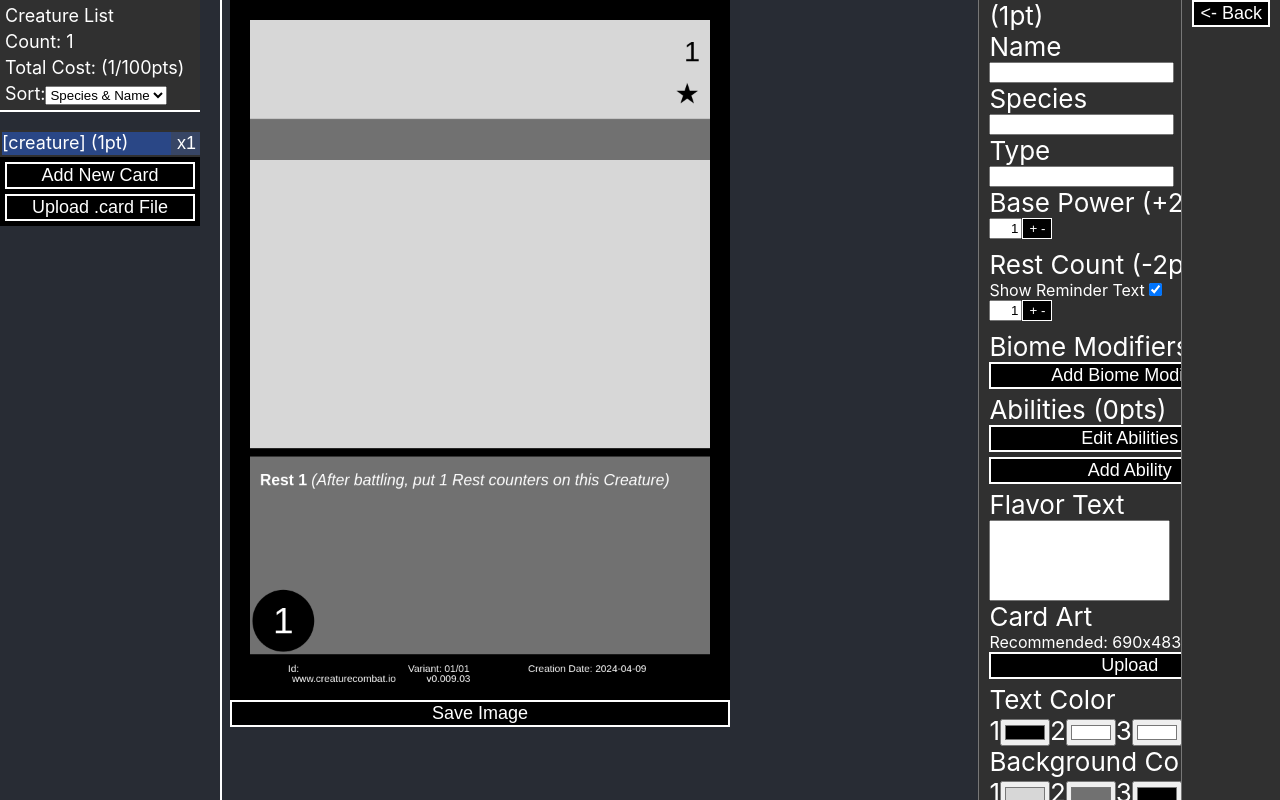
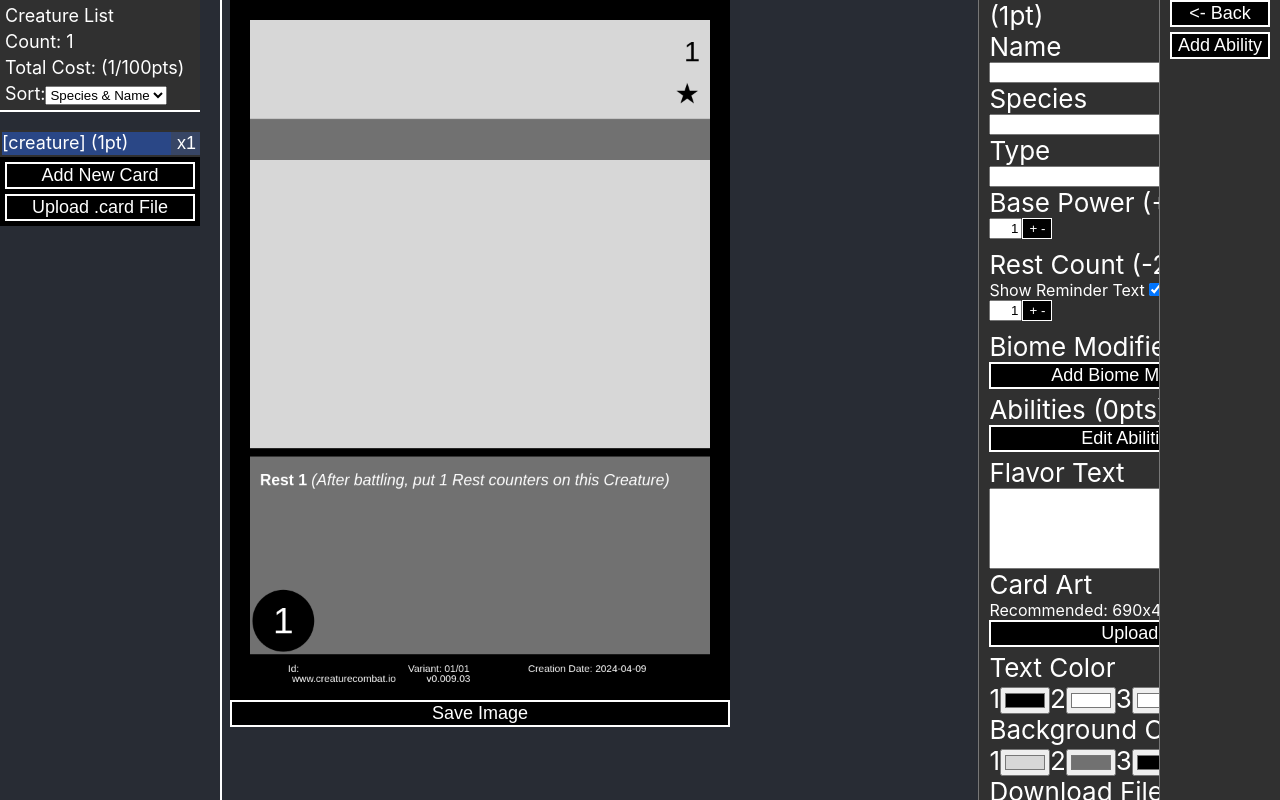
Before and after one commit to shieldgenerator7/CreatureCombat, a React (Create React App) app in the folder CardGenerator/react-canvas-draw/: page / in a window 1280 px wide. Both pictures are taken after a click on the button "Edit Abilities". Built offline with nearby package versions, Linux system fonts and the light colour scheme.

Commit message:
#1 Improve adding abilities

```diff
--- a/CardGenerator/react-canvas-draw/src/App.js
+++ b/CardGenerator/react-canvas-draw/src/App.js
@@ -143,6 +143,14 @@ function App() {
                                 }}
                             ></AbilityPanel>
                         ))}
+
+                        {/* Add Button */}
+                        {card.abilities.length < 5 && (
+                            <button className='action' onClick={() => {
+                                card.addAbility();
+                                updateCard(card);
+                            }}>Add Ability</button>
+                        )}
                     </div>
                 }
             </header>
--- a/CardGenerator/react-canvas-draw/src/Components/EditPanel.js
+++ b/CardGenerator/react-canvas-draw/src/Components/EditPanel.js
@@ -124,7 +124,7 @@ function EditPanel({ card, setCard, updateCard, openPanel }) {
             {
                 card.abilities.map((ability, i) => {
                     return (
-                        <div className='info' key={`ability_${i}`}>{ability.name} {costDisplay(costSpec.abilityFunc(ability))}</div>
+                        <div className='info' key={`ability_${i}`}>{ability.name || `Ability ${i+1}`} {costDisplay(costSpec.abilityFunc(ability))}</div>
                         // <AbilityPanel
                         //     key={`_ability_${i}`}
                         //     ability={ability}
@@ -142,13 +142,6 @@ function EditPanel({ card, setCard, updateCard, openPanel }) {
                     openPanel("ability", true);
                 }}>Edit Abilities</button>
             </div>
-            {/* Add Button */}
-            {card.abilities.length < 2 && (
-                <button className='action' onClick={() => {
-                    card.addAbility();
-                    updateCard(card);
-                }}>Add Ability</button>
-            )}
 
             {/* Flavor Text */}
             Flavor Text
```
